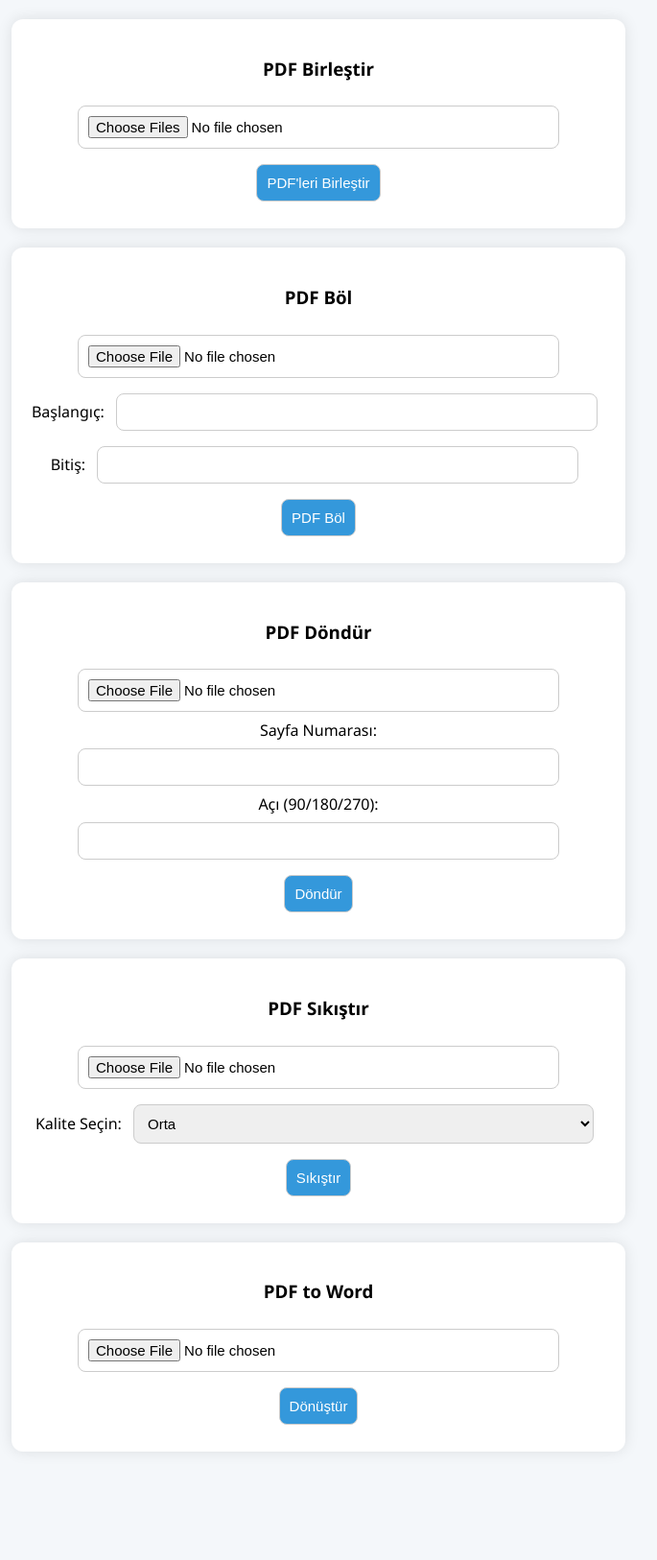
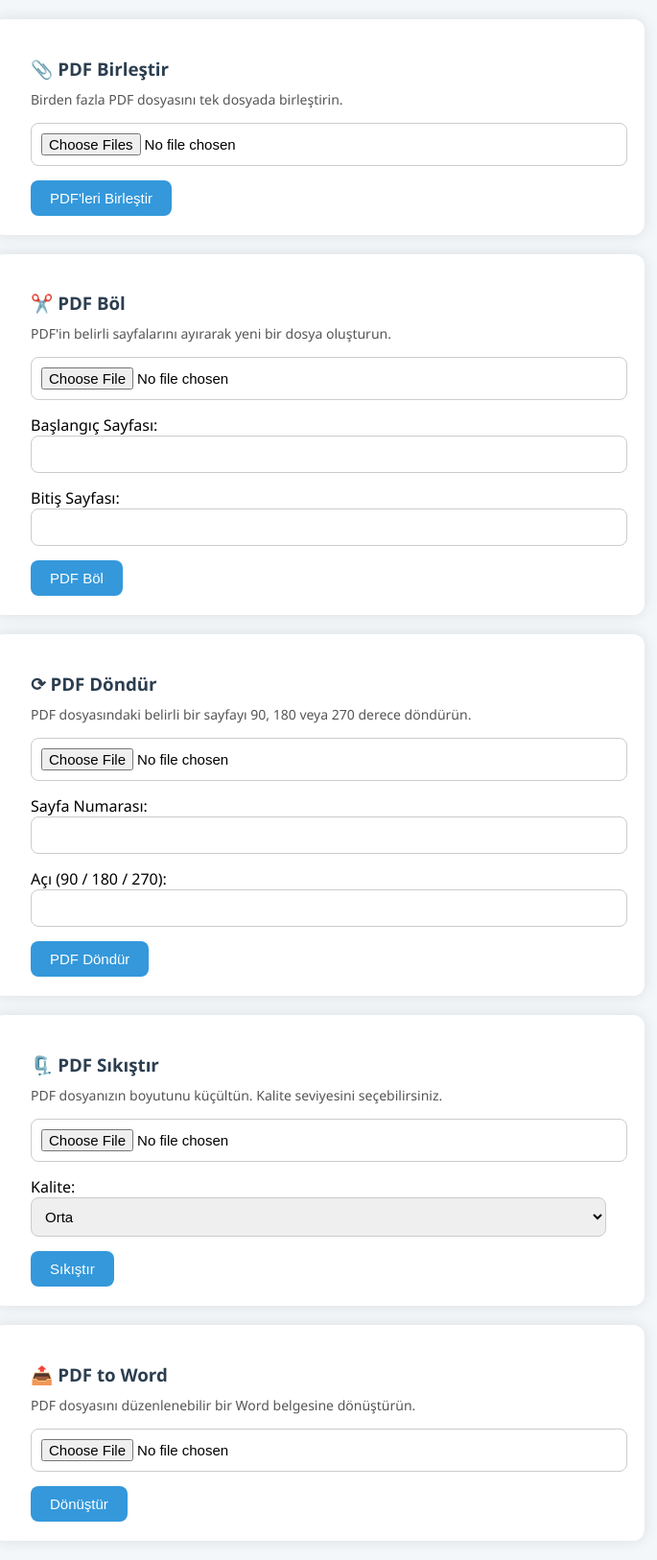
Before and after one commit to srknkrt1/ofis-asistani, a Flask app: page /pdf in a window 1280 px wide. Shown: the part 88-1714 px from the top of the page at 96% size, without its empty margins (308-993 px from the left). Before the commit the page ends 1573 px from the top, so only its background shows below. Run offline with Flask 3, Linux system fonts and the light colour scheme.

Commit message:
Update pdf.html

```diff
--- a/templates/pdf.html
+++ b/templates/pdf.html
@@ -24,27 +24,43 @@
     form {
       background: white;
       border-radius: 12px;
-      padding: 20px;
+      padding: 20px 40px;
       margin: 20px auto;
       max-width: 600px;
       box-shadow: 0 0 15px rgba(0,0,0,0.1);
+      text-align: left;
     }
 
-    input, select {
-      margin: 8px;
+    h3 {
+      color: #2c3e50;
+      margin-bottom: 10px;
+    }
+
+    .desc {
+      color: #555;
+      font-size: 14px;
+      margin-bottom: 15px;
+    }
+
+    input[type="file"], input[type="number"], select {
+      display: block;
+      margin-bottom: 15px;
       padding: 10px;
-      width: 80%;
+      width: 100%;
       border: 1px solid #ccc;
       border-radius: 8px;
       font-size: 15px;
     }
 
     input[type="submit"] {
-      width: auto;
       background: #3498db;
       color: white;
+      padding: 10px 20px;
+      border: none;
+      border-radius: 8px;
+      font-size: 15px;
       cursor: pointer;
-      transition: 0.3s ease;
+      transition: background 0.3s;
     }
 
     input[type="submit"]:hover {
@@ -57,45 +73,53 @@
   <header>📄 PDF İşlemleri</header>
 
   <form action="/pdf/merge" method="post" enctype="multipart/form-data">
-    <h3>PDF Birleştir</h3>
-    <input type="file" name="pdfs" multiple required accept=".pdf"><br>
+    <h3>📎 PDF Birleştir</h3>
+    <div class="desc">Birden fazla PDF dosyasını tek dosyada birleştirin.</div>
+    <input type="file" name="pdfs" multiple required accept=".pdf">
     <input type="submit" value="PDF'leri Birleştir">
   </form>
 
   <form action="/pdf/split" method="post" enctype="multipart/form-data">
-    <h3>PDF Böl</h3>
-    <input type="file" name="pdf" required><br>
-    Başlangıç: <input type="number" name="start" min="1" required><br>
-    Bitiş: <input type="number" name="end" min="1" required><br>
+    <h3>✂️ PDF Böl</h3>
+    <div class="desc">PDF'in belirli sayfalarını ayırarak yeni bir dosya oluşturun.</div>
+    <input type="file" name="pdf" required>
+    Başlangıç Sayfası:
+    <input type="number" name="start" min="1" required>
+    Bitiş Sayfası:
+    <input type="number" name="end" min="1" required>
     <input type="submit" value="PDF Böl">
   </form>
 
   <form action="/pdf/rotate" method="post" enctype="multipart/form-data">
-    <h3>PDF Döndür</h3>
-    <input type="file" name="pdf" required><br>
-    Sayfa Numarası: <input type="number" name="page" min="1" required><br>
-    Açı (90/180/270): <input type="number" name="angle" required><br>
-    <input type="submit" value="Döndür">
+    <h3>⟳ PDF Döndür</h3>
+    <div class="desc">PDF dosyasındaki belirli bir sayfayı 90, 180 veya 270 derece döndürün.</div>
+    <input type="file" name="pdf" required>
+    Sayfa Numarası:
+    <input type="number" name="page" min="1" required>
+    Açı (90 / 180 / 270):
+    <input type="number" name="angle" required>
+    <input type="submit" value="PDF Döndür">
   </form>
 
   <form action="/pdf/compress" method="post" enctype="multipart/form-data">
-    <h3>PDF Sıkıştır</h3>
-    <input type="file" name="pdf" required><br>
-    Kalite Seçin:
+    <h3>🗜️ PDF Sıkıştır</h3>
+    <div class="desc">PDF dosyanızın boyutunu küçültün. Kalite seviyesini seçebilirsiniz.</div>
+    <input type="file" name="pdf" required>
+    Kalite:
     <select name="quality">
       <option value="ekstrem">Ekstrem</option>
       <option value="düşük">Düşük</option>
       <option value="orta" selected>Orta</option>
       <option value="yüksek">Yüksek</option>
-    </select><br>
+    </select>
     <input type="submit" value="Sıkıştır">
   </form>
 
   <form action="/pdf/pdf2word" method="post" enctype="multipart/form-data">
-    <h3>PDF to Word</h3>
-    <input type="file" name="pdf" required><br>
+    <h3>📤 PDF to Word</h3>
+    <div class="desc">PDF dosyasını düzenlenebilir bir Word belgesine dönüştürün.</div>
+    <input type="file" name="pdf" required>
     <input type="submit" value="Dönüştür">
   </form>
-
 </body>
 </html>
```
